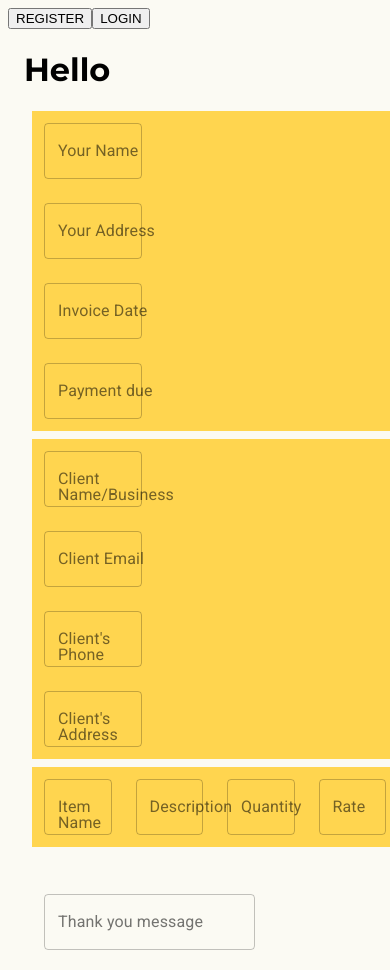
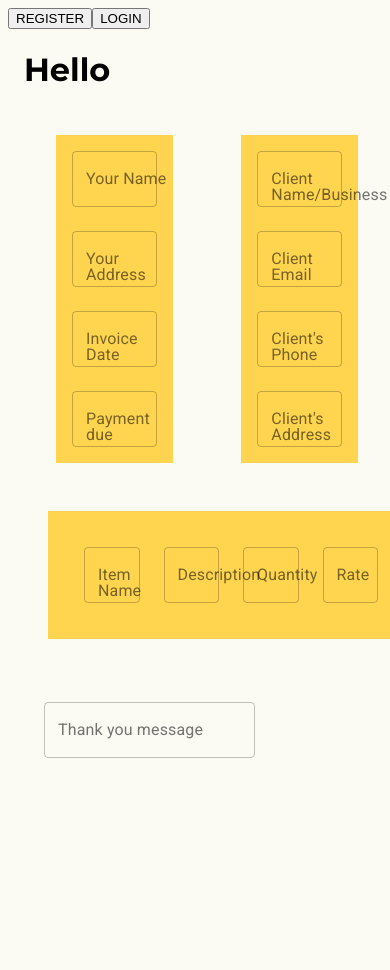
Before and after one commit to VartanyanE/invoiceBuilderApp, a React (Create React App) app in the folder client/: page / in a window 390 px wide. Shown: the top 970 px of the page. After the commit the page ends 844 px from the top, so only its background shows below. Built offline with nearby package versions, Linux system fonts and the light colour scheme; no server answers.

Commit message:
added two columns, but goin back to do mobile first

```diff
--- a/client/src/components/form/index.js
+++ b/client/src/components/form/index.js
@@ -14,9 +14,16 @@ const useStyles = makeStyles(theme => ({
   },
   gridContainer: {
     backgroundColor: amber[300],
+    // justifyContent: "space-between",
+    margin: "1.5rem ",
+    padding: "1.5rem",
   },
   textField: {
     color: deepPurple[50],
+  },
+
+  test: {
+    justifyContent: "space-between",
   },
 }));
 
@@ -25,13 +32,16 @@ export default function BasicTextFields() {
 
   return (
     <div className={classes.root} noValidate autoComplete="off">
+      <Grid container spacing={1} className={classes.test}>
         <Grid
           container
+          item
           spacing={3}
+          xs={4}
           className={classes.gridContainer}
           direction="column"
         >
-        <Grid item xs={4}>
+          <Grid item>
             <TextField
               className={classes.textField}
               id="outlined-basic"
@@ -39,21 +49,21 @@ export default function BasicTextFields() {
               variant="outlined"
             />
           </Grid>
-        <Grid item xs={4}>
+          <Grid item>
             <TextField
               id="outlined-basic"
               label="Your Address"
               variant="outlined"
             />
           </Grid>
-        <Grid item xs={4}>
+          <Grid item>
             <TextField
               id="outlined-basic"
               label="Invoice Date"
               variant="outlined"
             />
           </Grid>
-        <Grid item xs={4}>
+          <Grid item>
             <TextField
               id="outlined-basic"
               label="Payment due"
@@ -61,40 +71,44 @@ export default function BasicTextFields() {
             />
           </Grid>
         </Grid>
+
         {/* ---------------------------------------------------------- */}
         <Grid
           container
+          item
           spacing={3}
+          xs={4}
           className={classes.gridContainer}
           direction="column"
         >
-        <Grid item xs={4}>
+          <Grid item>
             <TextField
               id="outlined-basic"
               label="Client Name/Business"
               variant="outlined"
             />
           </Grid>
-        <Grid item xs={4}>
+          <Grid item>
             <TextField
               id="outlined-basic"
               label="Client Email"
               variant="outlined"
             />
           </Grid>
-        <Grid item xs={4}>
+          <Grid item>
             <TextField
               id="outlined-basic"
               label="Client's Phone"
               variant="outlined"
             />
           </Grid>
-        <Grid item xs={4}>
+          <Grid item>
             <TextField
               id="outlined-basic"
               label="Client's Address"
               variant="outlined"
             />
+          </Grid>
         </Grid>
       </Grid>
       {/* -------------------------------------------------------- */}
```
Also changed, not shown: 1 other file (tests, documents, lock files or other folders). Lines whose indentation alone changed are shown as unchanged.
